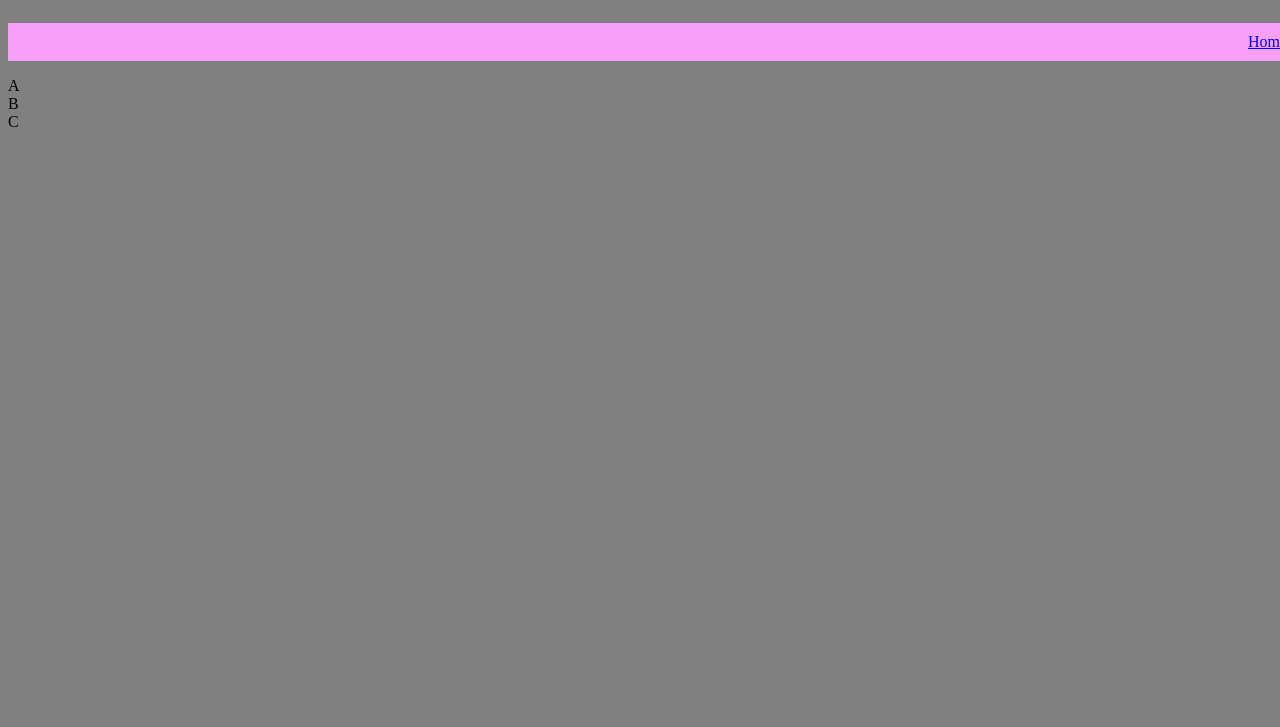
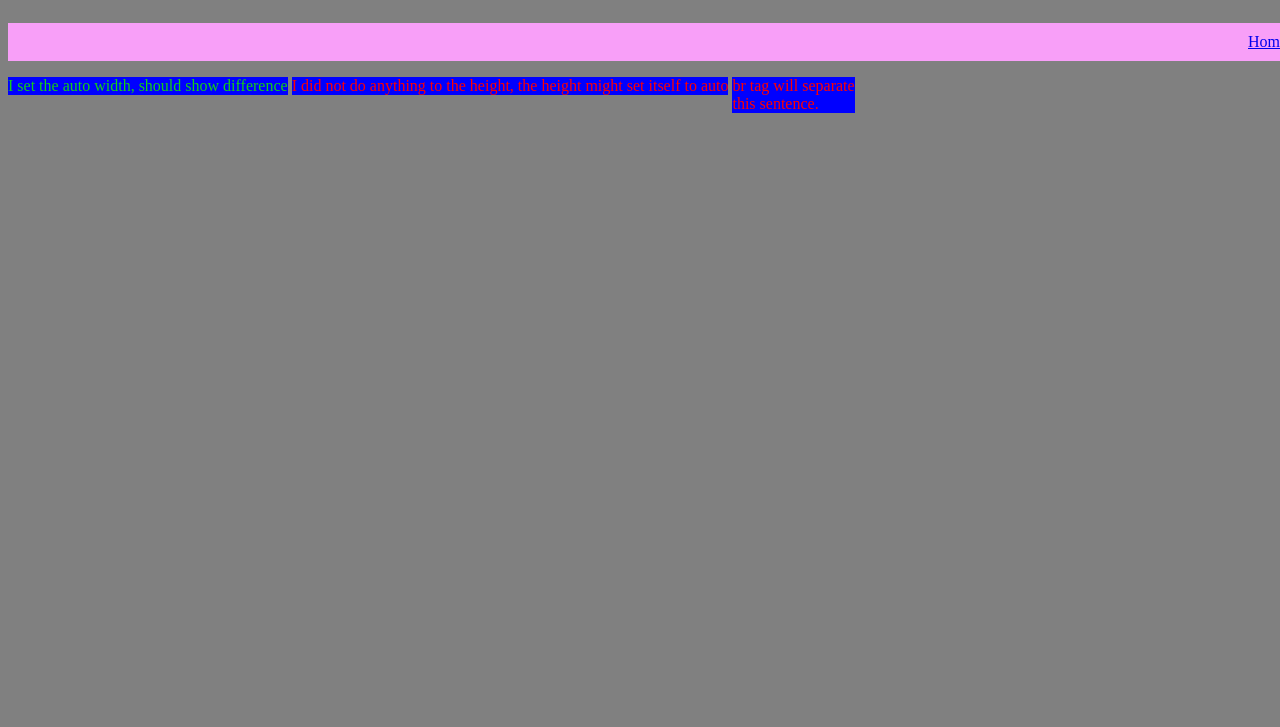
Before and after one commit to BlackTech31/TestRepo4, a plain HTML site: page projects/contact.html in a window 1280 px wide. Shown: the part 73-800 px from the top of the page. Drawn offline with Linux system fonts and the light colour scheme.

Commit message:
some css work and targeting with id

```diff
--- a/css/style.css
+++ b/css/style.css
@@ -19,3 +19,16 @@ ul {
 body {
     background: grey;
 }
+
+
+section div {
+    color: red;
+    background-color: blue;
+    width: auto;
+    display: inline-flex;
+
+}
+
+#TrySomething {
+    color: rgb(20, 208, 20);
+}
--- a/projects/contact.html
+++ b/projects/contact.html
@@ -18,9 +18,9 @@
     </nav>
 </header>
 <section>
-<div>A</div>
-<div>B</div>
-<div>C</div>
+<div id="TrySomething">I set the auto width, should show difference</div>
+<div>I did not do anything to the height, the height might set itself to auto</div>
+<div>br tag will separate<br> this sentence.</div>
 </section>
 </body>
 </html>
```
